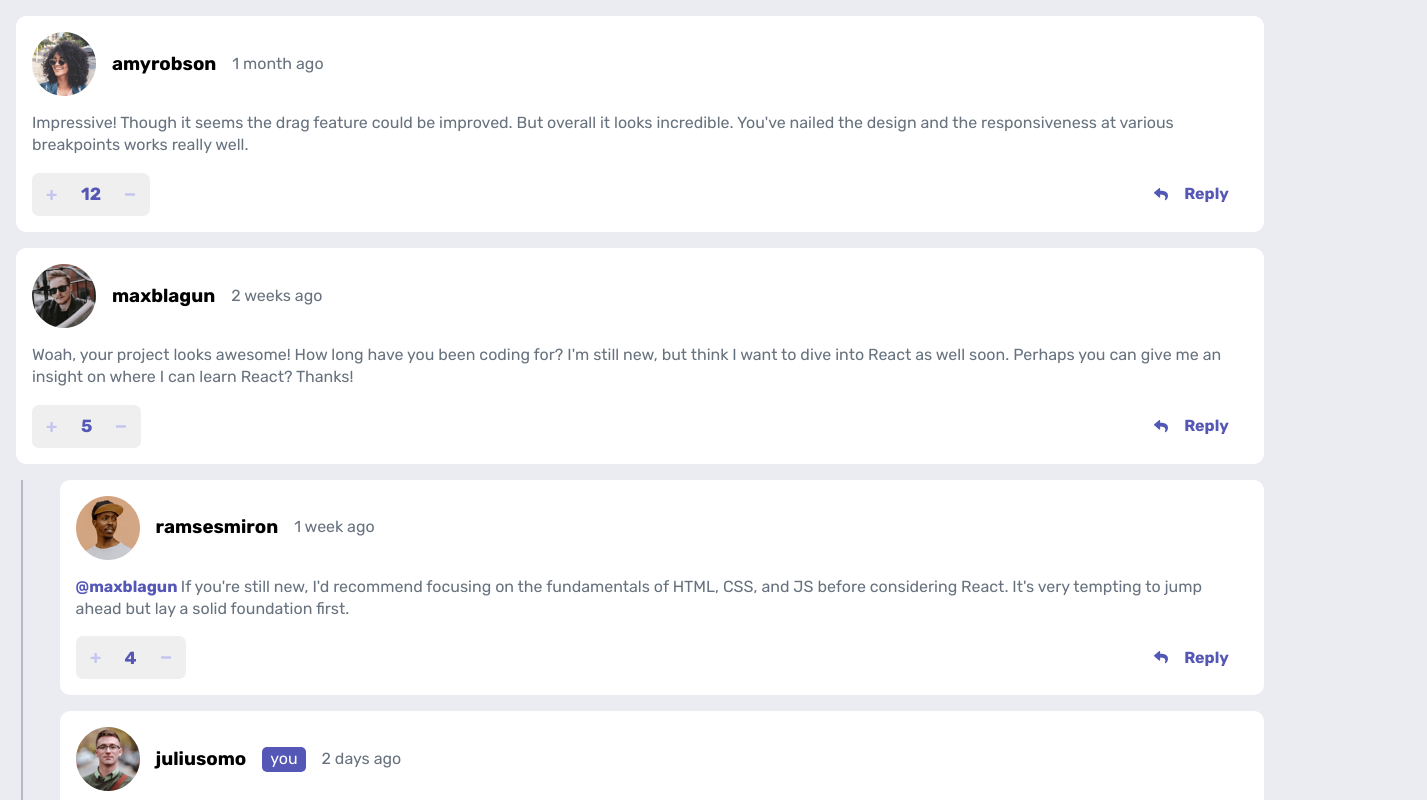
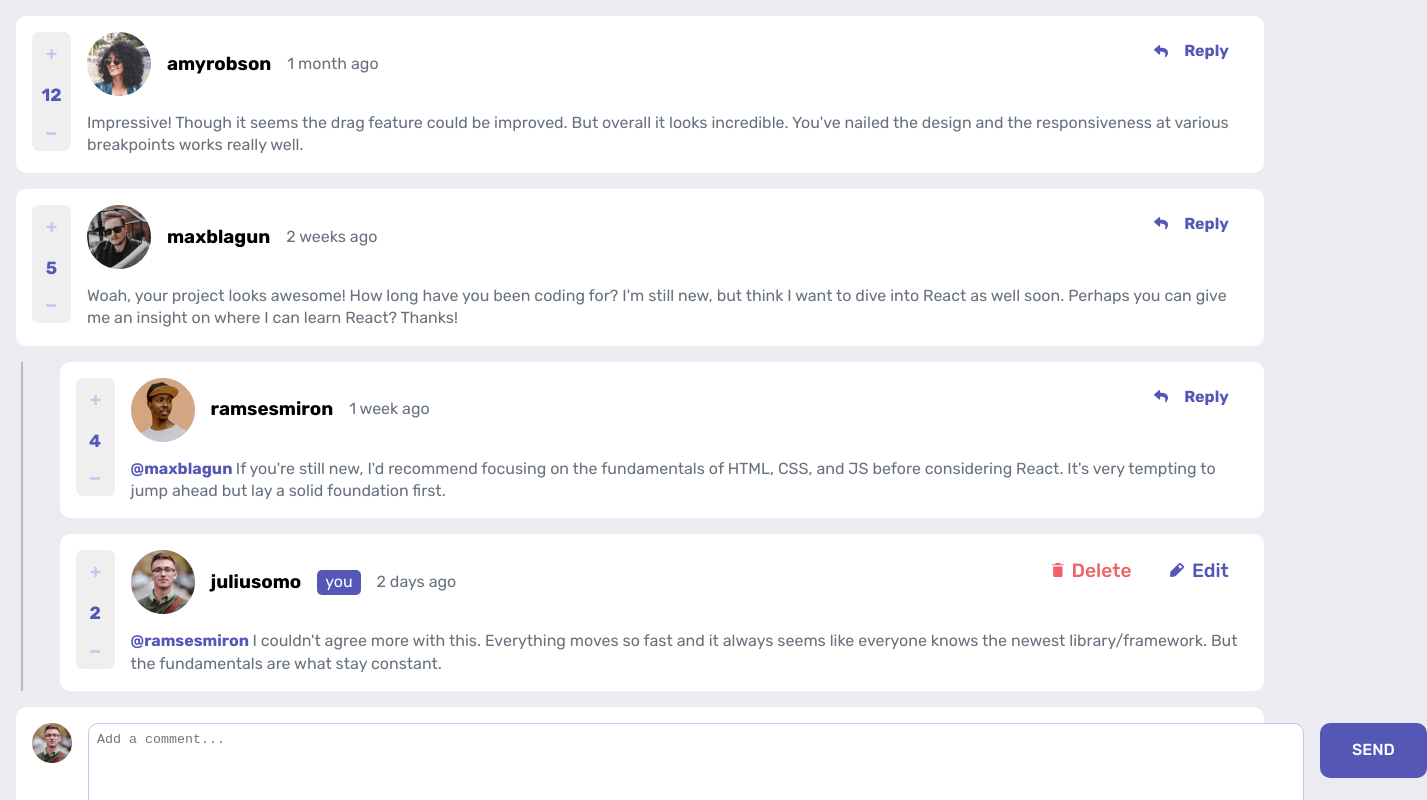
Before and after one commit to Brighties/interactive-comments-app, a React (Create React App) app: page / in a window 1280 px wide. Shown: the top 800 px of the page, 1427 px wide, since content can reach past the window. Built offline with nearby package versions, Linux system fonts and the light colour scheme.

Commit message:
designed the desktop view of the interactive comments app

```diff
--- a/src/components/App/App.css
+++ b/src/components/App/App.css
@@ -59,3 +59,19 @@ button {
   padding: 0.1rem 0.5rem;
   border-radius: 5px;
 }
+
+@media (min-width: 900px) {
+  .comment-full-container {
+    display: grid;
+    grid-template-columns: auto 1fr;
+  }
+  .btn-container {
+    order: -1;
+    align-items: flex-start;
+  }
+  .edit-and-delete-button-container,
+  .reply-btn {
+    position: absolute;
+    right: 2rem;
+  }
+}
--- a/src/components/App/App.js
+++ b/src/components/App/App.js
@@ -124,26 +124,12 @@ const Comments = ({ data, personData, index, onDeleteClick, setData }) => {
   const { username } = user;
 
   const [isEditMode, setEditMode] = useState(false);
-  const [editedContent, setEditedContent] = useState(personData.content);
 
   const handleEditClick = () => {
     setEditMode(true);
   };
 
   const handleUpdateClick = () => {
-    const updatedComments = data.comments.map((comment) => {
-      if (comment.id === personData.id) {
-        return { ...comment, content: editedContent };
-      }
-      return comment;
-    });
-
-    // Use the setData function from props
-    setData((prevData) => ({
-      ...prevData,
-      comments: updatedComments,
-    }));
-
     setEditMode(false);
   };
 
@@ -156,33 +142,30 @@ const Comments = ({ data, personData, index, onDeleteClick, setData }) => {
   const length = replies ? replies.length : 0;
 
   return (
-    <main>
-      <div>
+    <>
       <section className="comment-full-container container flex">
+        <div className="comment-header-and-body-container">
           <CommentHeader data={data} personData={personData} index={index} />
           {isEditMode ? (
-            <textarea
-              className="reply-textbox"
-              rows={5}
-              value={editedContent}
-              onChange={(e) => setEditedContent(e.target.value)}
-            />
+            <textarea className="reply-textbox" rows={5} />
           ) : (
             <CommentBody personData={personData} index={index} />
           )}
-          <div className="flex btn-container">
+        </div>
+
+        <div className="btn-container">
           <VoteButton personData={personData} index={index} />
           {isCurrentUser ? (
-              <>
+            <div className="edit-and-delete-button-container">
               {isEditMode ? (
                 <UpdateButton onClick={handleUpdateClick} />
               ) : (
-                  <div>
+                <>
                   <DeleteButton onClick={() => onDeleteClick(personData)} />
                   <EditButton onClick={handleEditClick} />
+                </>
+              )}
             </div>
-                )}
-              </>
           ) : (
             <ReplyButton />
           )}
@@ -203,8 +186,7 @@ const Comments = ({ data, personData, index, onDeleteClick, setData }) => {
           ))}
         </div>
       )}
-      </div>
-    </main>
+    </>
   );
 };
 
--- a/src/components/Button/button.css
+++ b/src/components/Button/button.css
@@ -1,5 +1,6 @@
 /* buttons */
 .btn-container {
+  display: flex;
   justify-content: space-between;
 }
 .btn {
@@ -12,6 +13,7 @@
   border: transparent;
   padding-block: 0.5rem;
   border-radius: 7px;
+  max-width: max-content;
 }
 .vote-value {
   color: hsl(var(--moderate-blue));
@@ -80,3 +82,9 @@
   cursor: pointer;
   background-color: hsl(var(--moderate-blue), 0.5);
 }
+
+@media (min-width: 900px) {
+  .vote-btn {
+    flex-direction: column;
+  }
+}
--- a/src/components/Header/commentHeader.css
+++ b/src/components/Header/commentHeader.css
@@ -1,6 +1,7 @@
 /* header component */
 .header {
   align-items: center;
+  margin-block-end: 1rem;
 }
 .time-of-comment {
   color: hsl(var(--grayish-blue));
--- a/src/components/ReplyTextbox/replyTextbox.css
+++ b/src/components/ReplyTextbox/replyTextbox.css
@@ -8,7 +8,8 @@
   grid-column: span 2;
   border: 1px solid hsl(var(--light-grayish-blue));
   border-radius: 10px;
-  max-width: 100%;
+  box-sizing: border-box;
+  min-width: 100%;
   padding: 0.5rem;
   resize: vertical;
   transition: var(--transition);
@@ -19,7 +20,7 @@
 .reply-textbox:hover {
   border: 1px solid hsl(var(--moderate-blue));
 }
-.current-user {
+.current-user-image {
   width: 40px;
 }
 .send-btn {
@@ -37,3 +38,17 @@
   cursor: pointer;
   background-color: hsl(var(--moderate-blue), 0.5);
 }
+
+@media (min-width: 900px) {
+  .reply-textbox-container {
+    display: flex;
+    align-items: flex-start;
+    gap: 1rem;
+  }
+  .reply-textbox-container .reply-textbox {
+    flex-grow: 1;
+  }
+  .current-user-image {
+    order: -1;
+  }
+}
--- a/src/components/ReplyTextbox/replyTextbox.js
+++ b/src/components/ReplyTextbox/replyTextbox.js
@@ -10,7 +10,7 @@ const ReplyTextbox = ({ data }) => {
         placeholder="Add a comment..."
       ></textarea>
       <img
-        className="current-user"
+        className="current-user-image"
         src={data.currentUser.image.png}
         alt="current user "
       />
--- a/src/index.css
+++ b/src/index.css
@@ -3,6 +3,7 @@ body {
   caret-color: hsl(var(--light-grayish-blue));
   font-family: "Rubik", sans-serif;
   line-height: 1.4;
+  box-sizing: border-box;
   -webkit-font-smoothing: antialiased;
   -moz-osx-font-smoothing: grayscale;
 }
```
Lines whose indentation alone changed are shown as unchanged.
